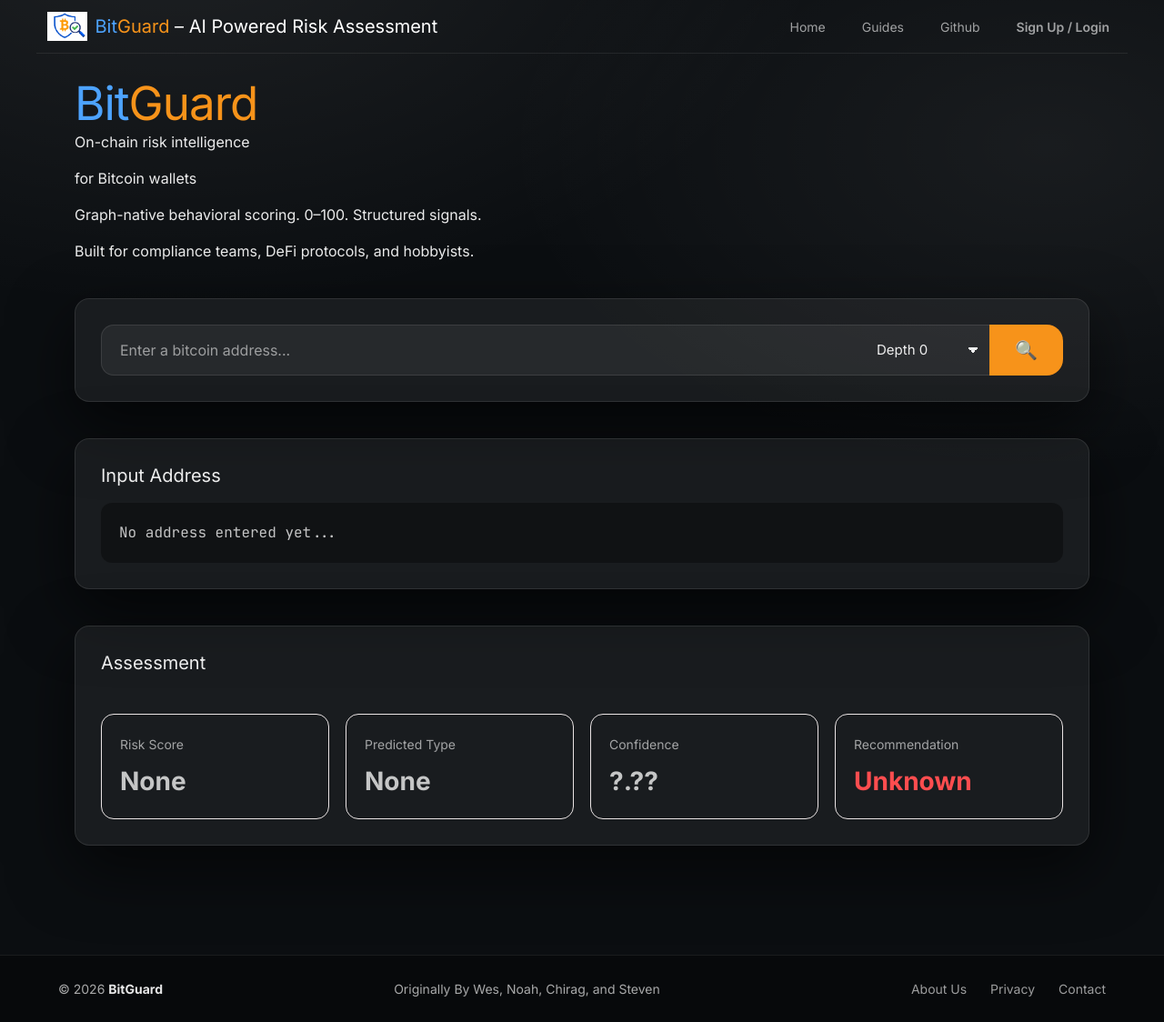
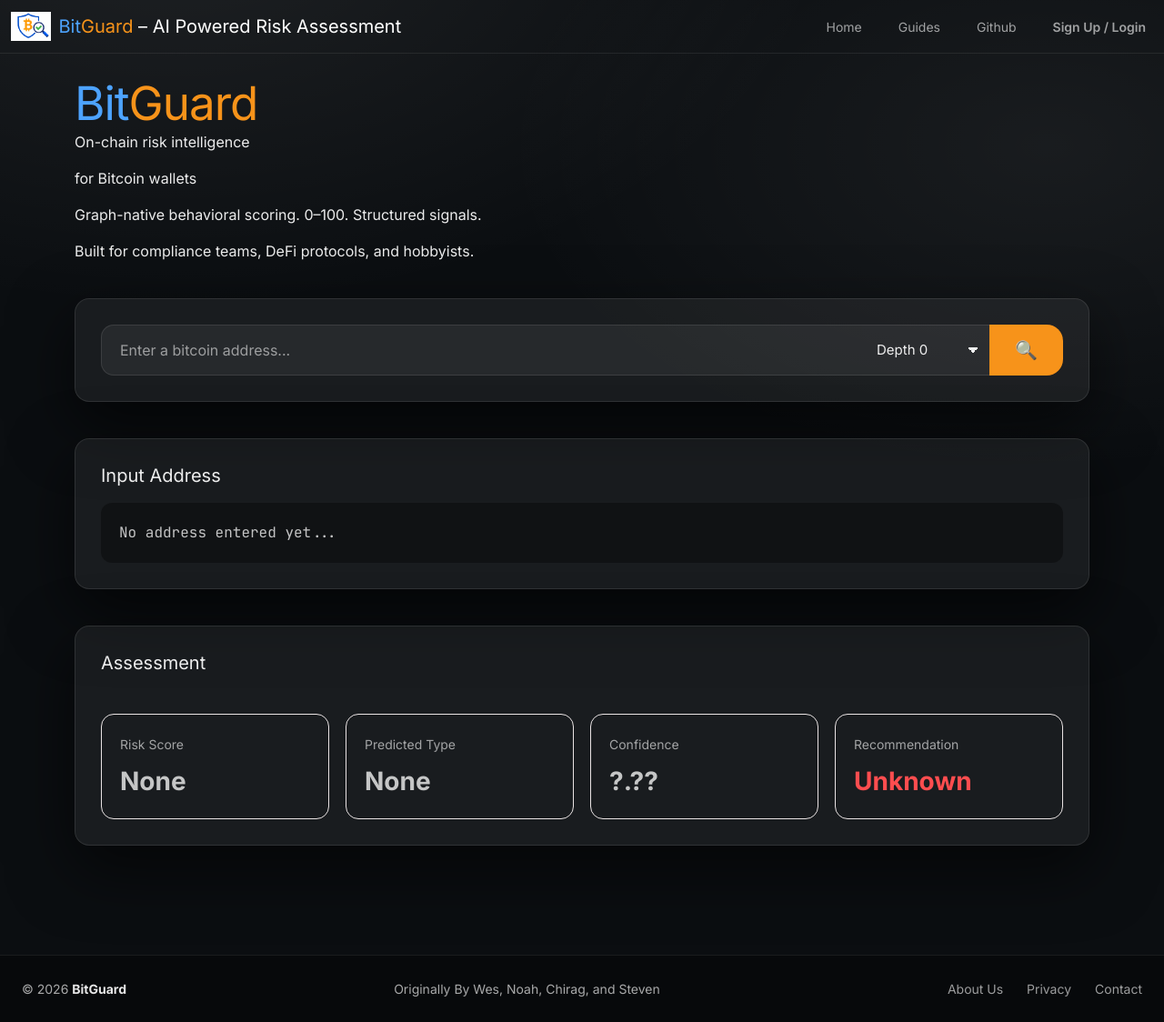
Before and after one commit to thesteau/bitguard, a FastAPI app: page / in a window 1280 px wide. Shown: the whole page at 91% size. Run offline with FastAPI, Linux system fonts and the light colour scheme; parts of the project's set-up code (start-up, migrations or seed data) failed here and were passed over.

Commit message:
Restyle header/footer

```diff
--- a/frontend/static/css/footer.css
+++ b/frontend/static/css/footer.css
@@ -5,7 +5,7 @@
 }
 
 .footer-inner {
-  max-width: 1200px;
+  max-width: 1400px;
   margin: 0 auto;
   padding: 26px 24px;
   display: flex;
--- a/frontend/static/css/header.css
+++ b/frontend/static/css/header.css
@@ -22,7 +22,7 @@
 }
 
 .header-inner {
-  max-width: 1200px;
+  max-width: 1400px;
   margin: 0 auto;
   justify-content: space-between;
   gap: 20px;
```
